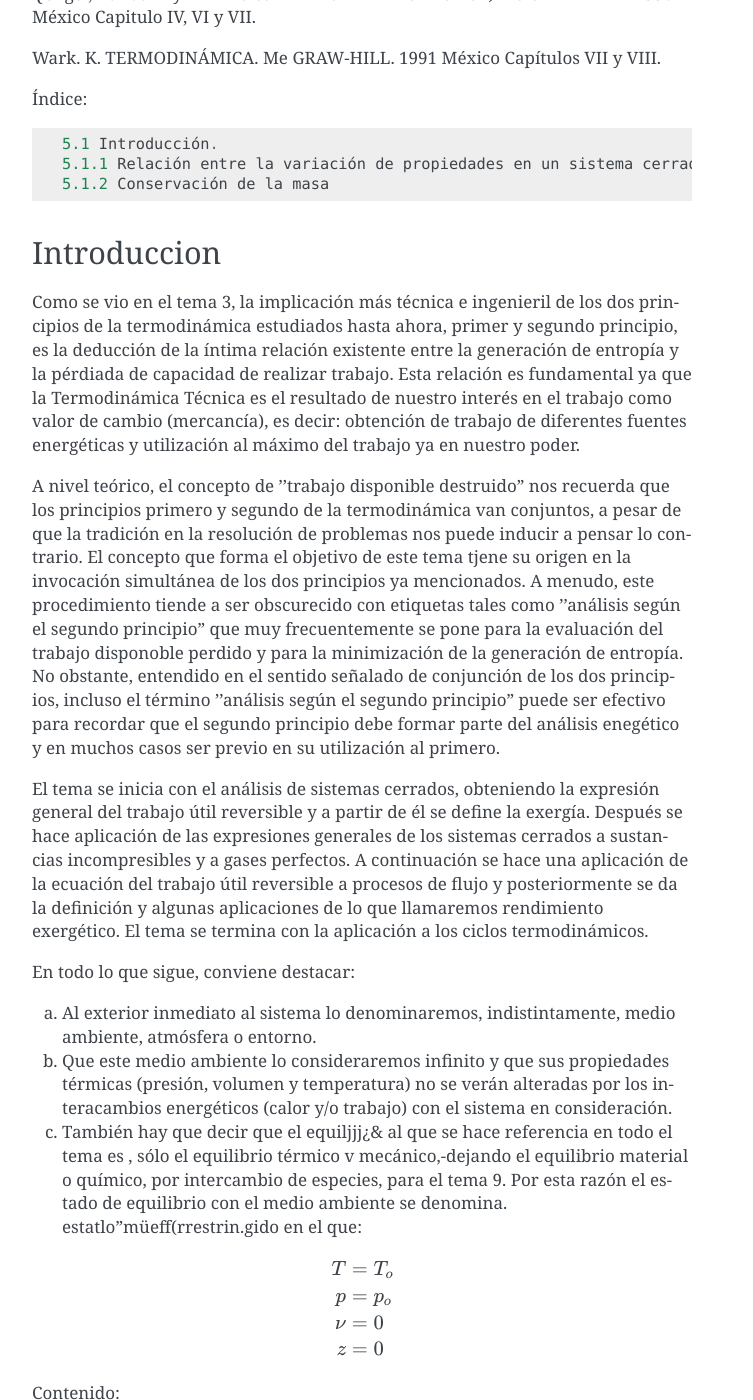
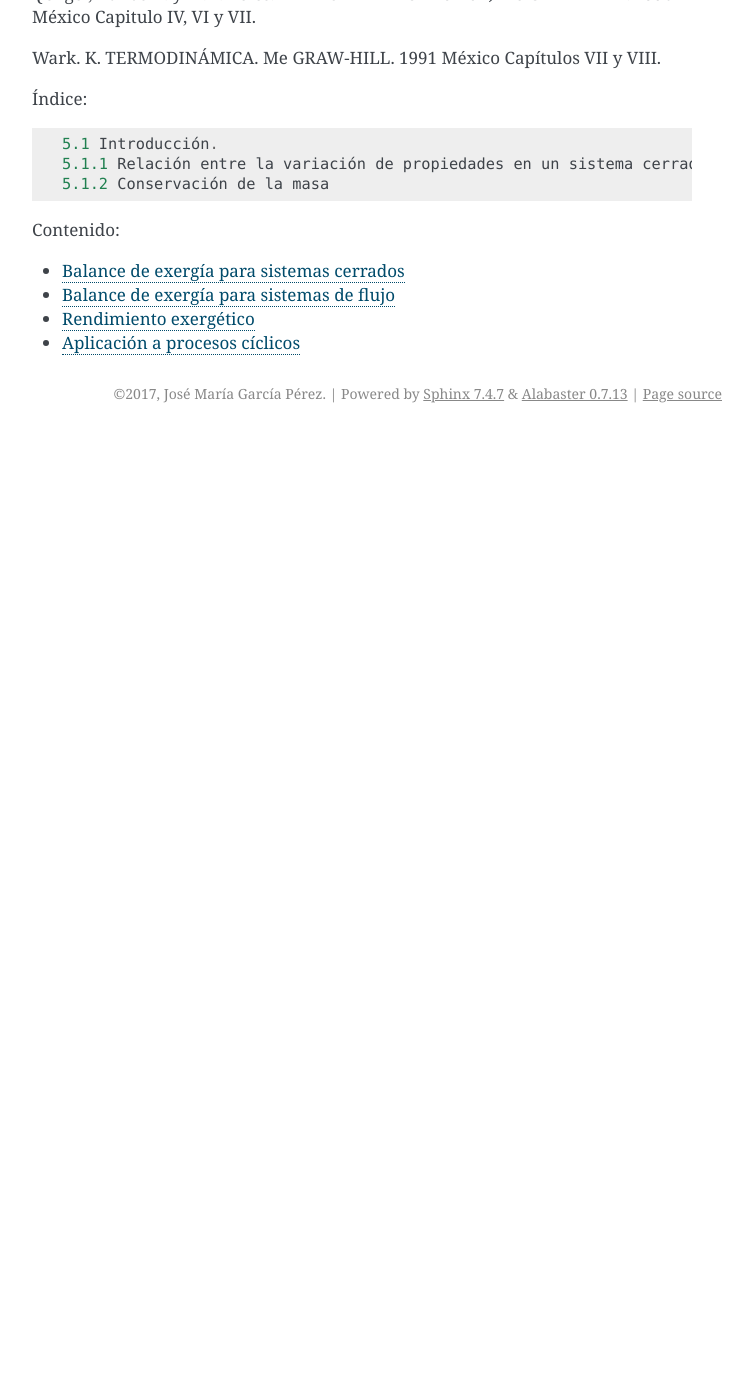
Before and after one commit to mantielero/termodinamica, a Sphinx documentation site: the page built from source/exergia.rst, in a window 1280 px wide and 1400 px high, scrolled down 387 px. Shown: the whole window, without its empty margins (388-1141 px from the left). Built offline with Sphinx 7.4.7, drawn with Linux system fonts in a browser that asks for light colours; after the commit the page ends 900 px from its top, so only the background shows below that.

Commit message:
Create exergia.rst

```diff
--- a/source/exergia.rst
+++ b/source/exergia.rst
@@ -20,28 +20,6 @@ Wark. K. TERMODINÁMICA. Me GRAW-HILL. 1991 México Capítulos VII y VIII.
    5.1.2 Conservación de la masa
 
 
-Introduccion
-------------
-
-Como se vio en el tema 3, la implicación más técnica e ingenieril de los dos principios de la termodinámica estudiados hasta ahora, primer y segundo principio, es la deducción de la íntima relación existente entre la generación de entropía y la pérdiada de capacidad de realizar trabajo. Esta relación es fundamental ya que la Termodinámica Técnica es el resultado de nuestro interés en el trabajo como valor de cambio (mercancía), es decir: obtención de trabajo de diferentes fuentes energéticas y utilización al máximo del trabajo ya en nuestro poder.
-
-A nivel teórico, el concepto de ’’trabajo disponible destruido” nos recuerda que los principios primero y segundo de la termodinámica van conjuntos, a pesar de que la tradición en la resolución de problemas nos puede inducir a pensar lo contrario. El concepto que forma el objetivo de este tema tjene su origen en la invocación simultánea de los dos principios ya mencionados. A menudo, este procedimiento tiende a ser obscurecido con etiquetas tales como ’’análisis según el segundo principio” que muy frecuentemente se pone para la evaluación del trabajo disponoble perdido y para la minimización de la generación de entropía. No obstante, entendido en el sentido señalado de conjunción de los dos principios, incluso el término ’’análisis según el segundo principio” puede ser efectivo para recordar que el segundo principio debe formar parte del análisis enegético y en muchos casos ser previo en su utilización al primero.
-
-El tema se inicia con el análisis de sistemas cerrados, obteniendo la expresión general del trabajo útil reversible y a partir de él se define la exergía. Después se hace aplicación de las expresiones generales de los sistemas cerrados a sustancias incompresibles y a gases perfectos. A continuación se hace una aplicación de la ecuación del trabajo útil reversible a procesos de flujo y posteriormente se da la definición y algunas aplicaciones de lo que llamaremos rendimiento exergético. El tema se termina con la aplicación a los ciclos termodinámicos.
-
-En todo lo que sigue, conviene destacar:
-
-a) Al exterior inmediato al sistema lo denominaremos, indistintamente, medio ambiente, atmósfera o entorno.
-b) Que este medio ambiente lo consideraremos infinito y que sus propiedades térmicas (presión, volumen y temperatura) no se verán alteradas por los interacambios energéticos (calor y/o trabajo) con el sistema en consideración.
-c) También hay que decir que el equiljjj¿& al que se hace referencia en todo el tema es , sólo el equilibrio térmico v mecánico,-dejando el equilibrio material o químico, por intercambio de especies, para el tema 9. Por esta razón el estado de equilibrio con el medio ambiente se denomina. estatlo”müeff(rrestrin.gido en el que:
-
-.. math::
-
-   T &= T_o\\
-   p &=p_o\\
-   \nu &= 0\\
-   z & =0
-
 
 
 
```
